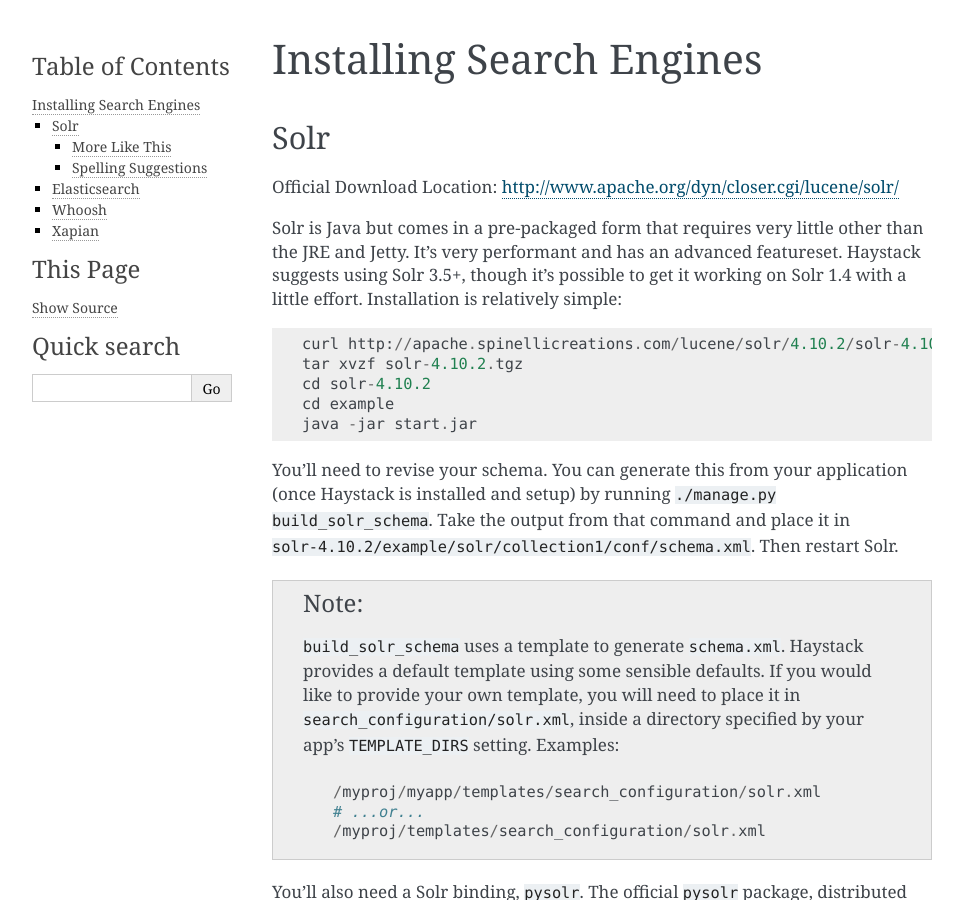
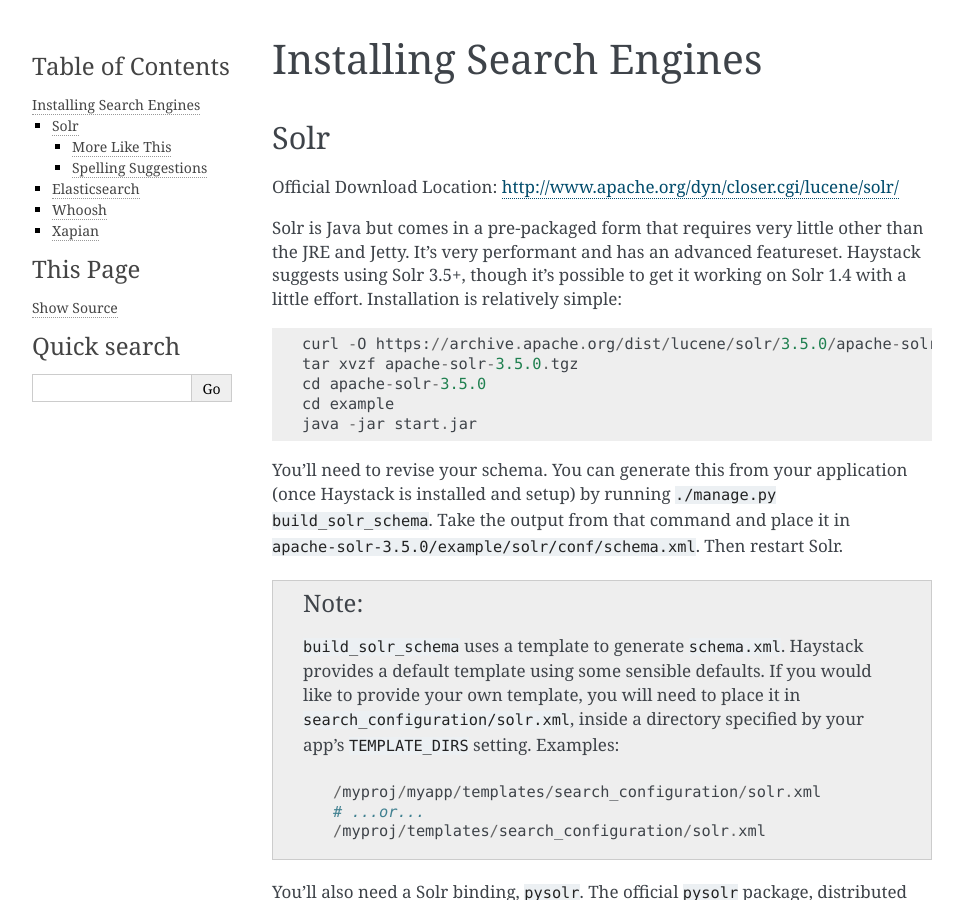
Before and after one commit to happycamper1129/django-project, a Sphinx documentation site: the page built from docs/installing_search_engines.rst, in a window 1280 px wide and 900 px high. Shown: the whole window, without its empty margins (148-1111 px from the left). Built offline with Sphinx 7.4.7, drawn with Linux system fonts in a browser that asks for light colours.

```diff
--- a/docs/installing_search_engines.rst
+++ b/docs/installing_search_engines.rst
@@ -14,16 +14,16 @@ than the JRE and Jetty. It's very performant and has an advanced featureset.
 Haystack suggests using Solr 3.5+, though it's possible to get it working on
 Solr 1.4 with a little effort. Installation is relatively simple::
 
-    curl http://apache.spinellicreations.com/lucene/solr/4.10.2/solr-4.10.2.tgz
-    tar xvzf solr-4.10.2.tgz
-    cd solr-4.10.2
+    curl -O https://archive.apache.org/dist/lucene/solr/3.5.0/apache-solr-3.5.0.tgz
+    tar xvzf apache-solr-3.5.0.tgz
+    cd apache-solr-3.5.0
     cd example
     java -jar start.jar
 
 You'll need to revise your schema. You can generate this from your application
 (once Haystack is installed and setup) by running
 ``./manage.py build_solr_schema``. Take the output from that command and place
-it in ``solr-4.10.2/example/solr/collection1/conf/schema.xml``. Then restart Solr.
+it in ``apache-solr-3.5.0/example/solr/conf/schema.xml``. Then restart Solr.
 
 .. note::
     ``build_solr_schema`` uses a template to generate ``schema.xml``. Haystack
--- a/haystack/__init__.py
+++ b/haystack/__init__.py
@@ -8,7 +8,7 @@ from haystack.utils import loading
 
 
 __author__ = 'Daniel Lindsley'
-__version__ = (2, 1, 1, 'dev')
+__version__ = (2, 3, 2, 'dev')
 
 
 # Setup default logging.
```
